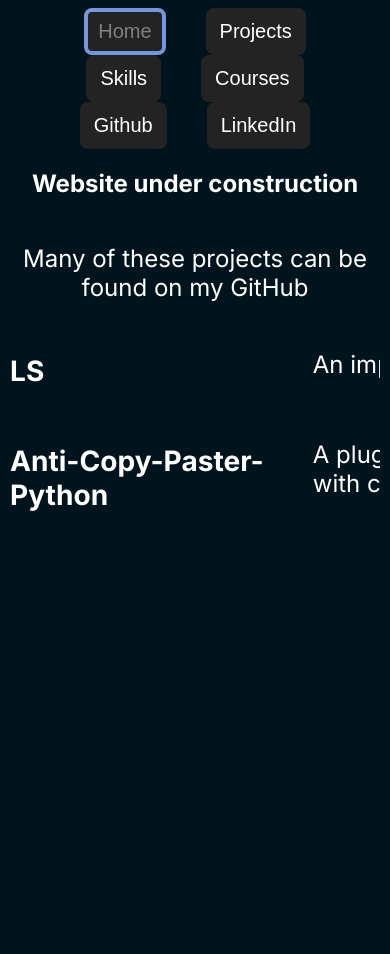
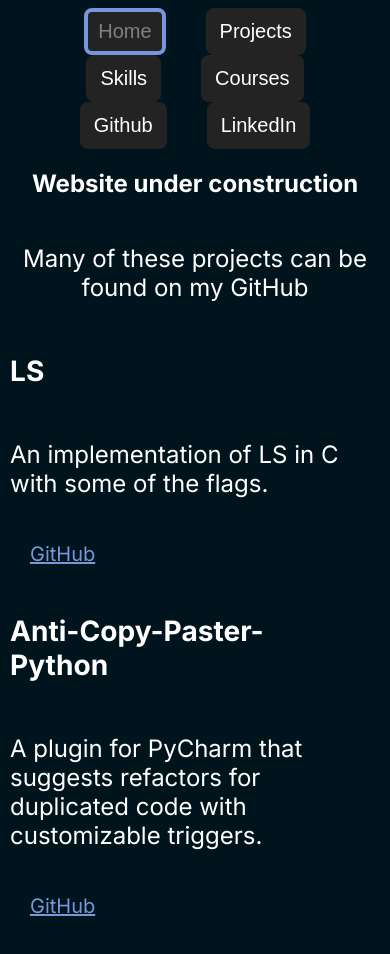
Before and after one commit to DanielCr2020/My-Website, a Next.js app: page /projects in a window 390 px wide. Shown: the top 954 px of the page. Before the commit the page ends 844 px from the top, so only its background shows below. Built offline with nearby package versions, Linux system fonts and the light colour scheme.

Commit message:
Updated css to fix projects display on mobile

```diff
--- a/src/app/styles.css
+++ b/src/app/styles.css
@@ -16,11 +16,12 @@
 }
 
 .side-by-side {
-    display: grid;
-    grid-template-columns: 20ch 50ch 5ch;
-    /* flex-direction: row; */
+    display: flex;
+    /* grid-template-columns: repeat(auto-fill, 20px); */
+    flex-wrap: wrap;
+    flex-direction: row;
     /* align-content: space-between; */
-    overflow: hidden;
+    /* overflow: hidden; */
     gap: 0px;
     font-size: 24px;
     /* text-align: center; */
@@ -31,7 +32,7 @@
 }
 
 .project-p-width {
-    width: 50ch;
+    width: 60ch;
     text-align: left;
 }
 
```
